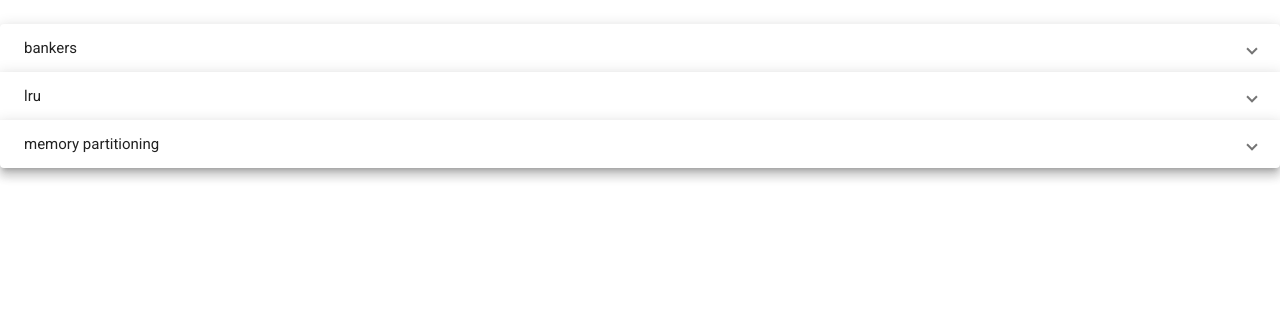
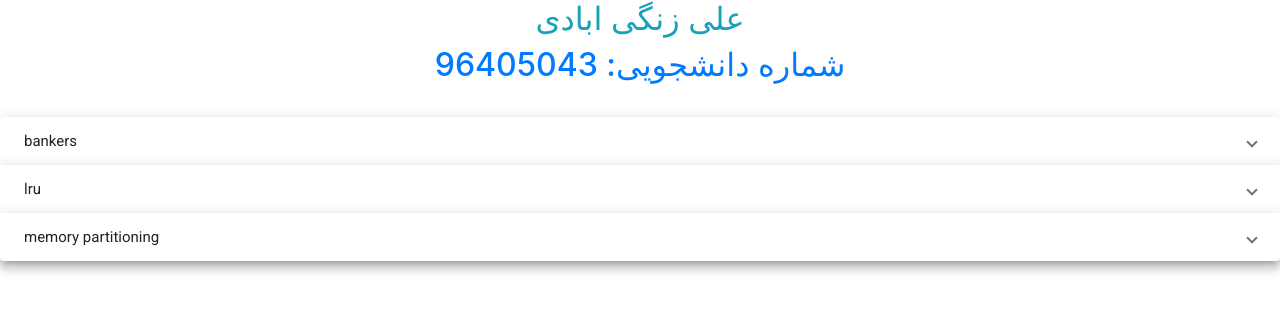
Before and after one commit to alizangiabadicode/os-1398, an Angular app: page / in a window 1280 px wide. Shown: the top 312 px of the page. Built offline with nearby package versions, Linux system fonts and the light colour scheme.

Commit message:
finalize for report

```diff
--- a/src/app/app.component.html
+++ b/src/app/app.component.html
@@ -1,3 +1,7 @@
+<div class="text-center">
+  <h2 class="text-info">علی زنگی ابادی</h2>
+<h2 class="text-primary">شماره دانشجویی: 96405043</h2>
+</div>
 <mat-accordion>
   <mat-expansion-panel [class.mat-elevation-z8]="true">
     <mat-expansion-panel-header>bankers</mat-expansion-panel-header>
```
Also changed, not shown: src/app/bankers/bankers.component.ts (+1 -12 lines), .angulardoc.json (added), 1 other file (tests, documents, lock files or other folders).
